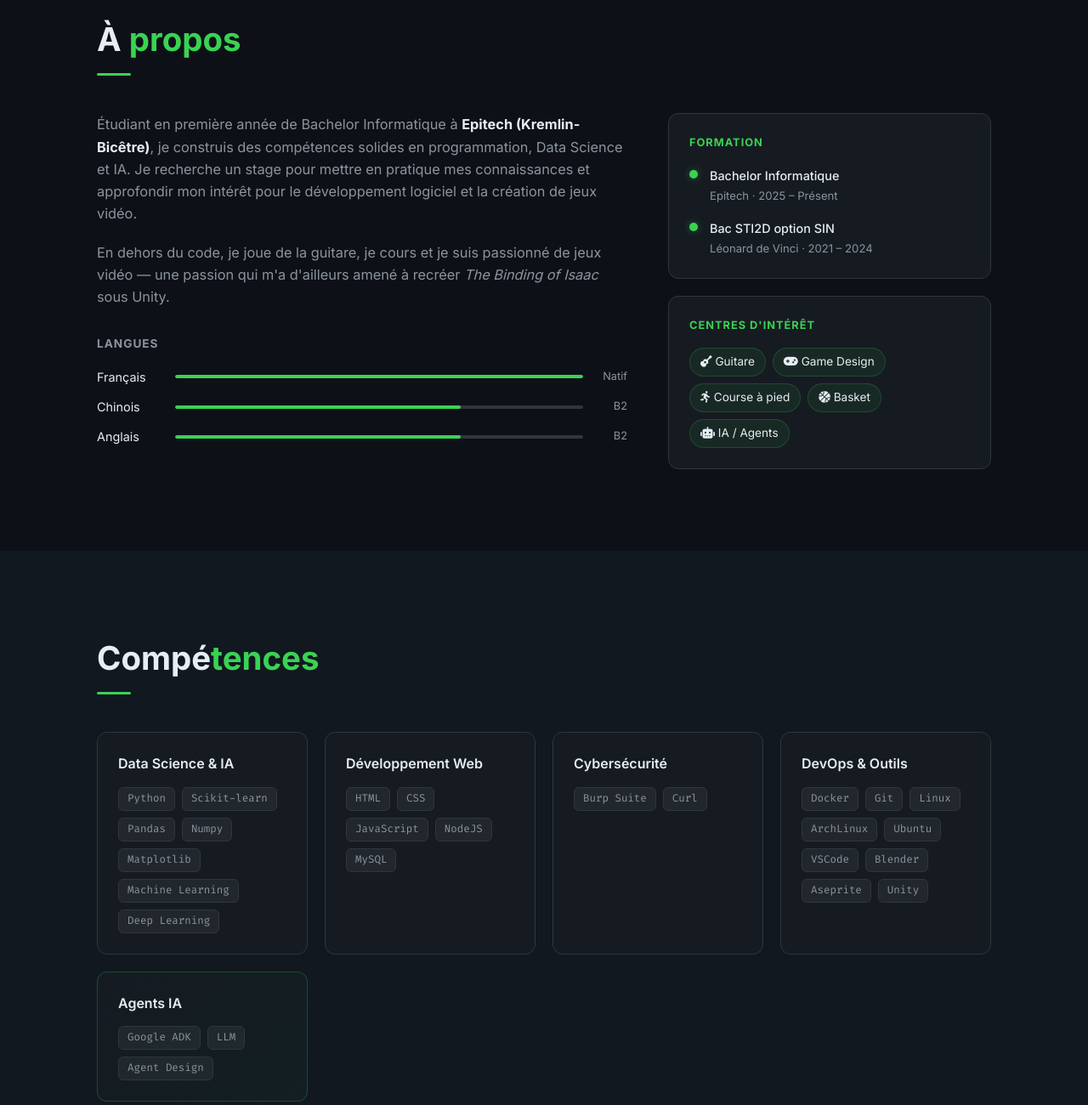
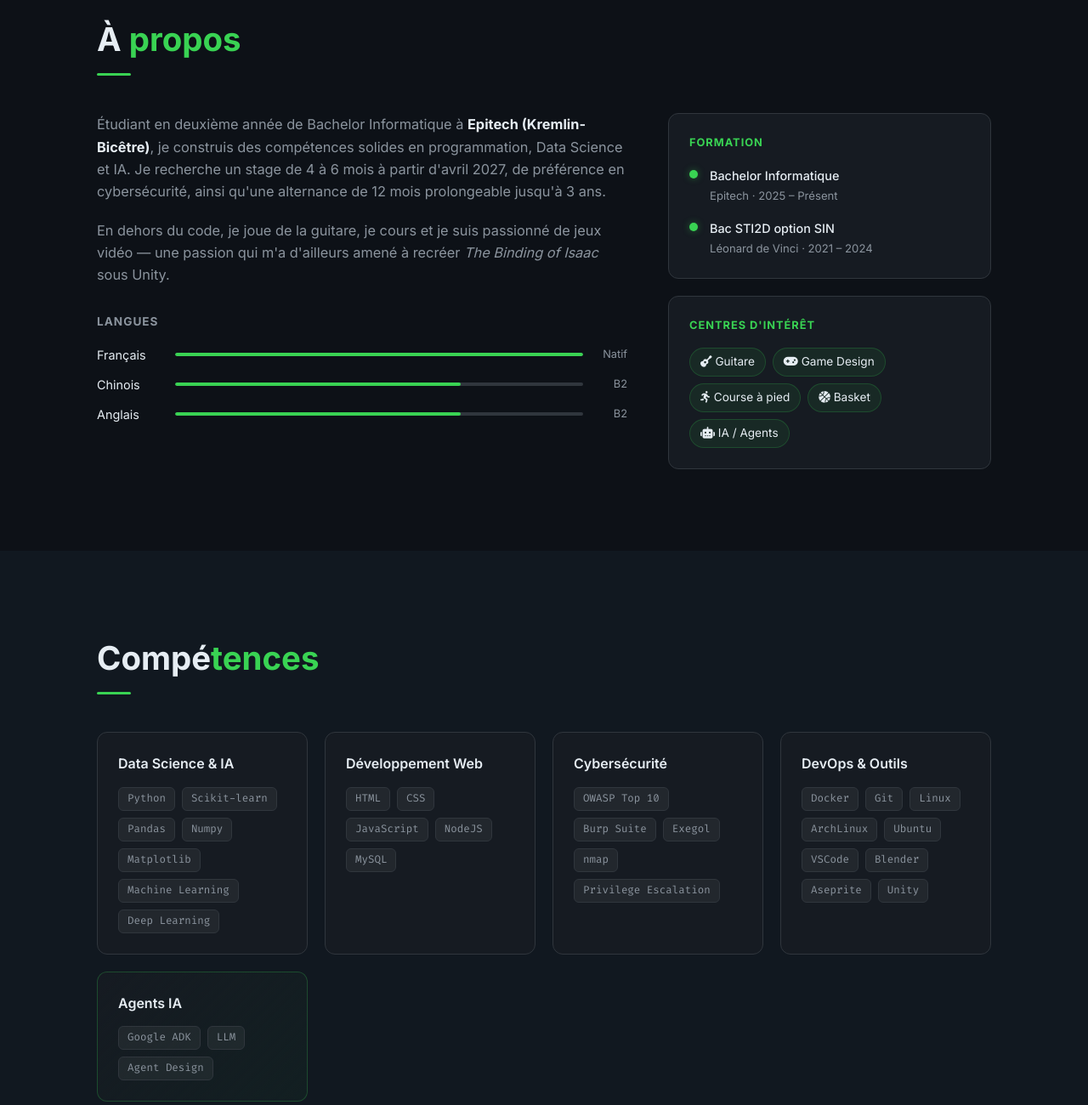
Before and after one commit to Hirukiu/Portfolio, a plain HTML site: page index.html in a window 1280 px wide. Shown: the part 880-2180 px from the top of the page at 85% size. Drawn offline with Linux system fonts and the light colour scheme.

Commit message:
docs: mise à jour du parcours, de la recherche et des compétences cyber
Co-Authored-By: Claude Opus 5.5 <noreply@anthropic.com>

```diff
--- a/index.html
+++ b/index.html
@@ -51,10 +51,10 @@
       <div class="about-grid">
         <div class="about-text">
           <p>
-            Étudiant en première année de Bachelor Informatique à <strong>Epitech (Kremlin-Bicêtre)</strong>,
+            Étudiant en deuxième année de Bachelor Informatique à <strong>Epitech (Kremlin-Bicêtre)</strong>,
             je construis des compétences solides en programmation, Data Science et IA.
-            Je recherche un stage pour mettre en pratique mes connaissances et approfondir
-            mon intérêt pour le développement logiciel et la création de jeux vidéo.
+            Je recherche un stage de 4 à 6 mois à partir d'avril 2027, de préférence en cybersécurité,
+            ainsi qu'une alternance de 12 mois prolongeable jusqu'à 3 ans.
           </p>
           <p>
             En dehors du code, je joue de la guitare, je cours et je suis passionné
@@ -142,7 +142,8 @@
         <div class="skill-card">
           <h3>Cybersécurité</h3>
           <div class="skill-tags">
-            <span>Burp Suite</span><span>Curl</span>
+            <span>OWASP Top 10</span><span>Burp Suite</span><span>Exegol</span>
+            <span>nmap</span><span>Privilege Escalation</span>
           </div>
         </div>
 
@@ -274,7 +275,7 @@
     <div class="container">
       <h2 class="section-title">Me <span class="accent">contacter</span></h2>
       <p class="contact-intro">
-        Disponible pour un stage en informatique. N'hésitez pas à me contacter !
+        Disponible pour un stage à partir d'avril 2027 ou une alternance. N'hésitez pas à me contacter !
       </p>
       <div class="contact-cards">
         <a class="contact-card" href="mailto:mathieujin1@gmail.com">
```
